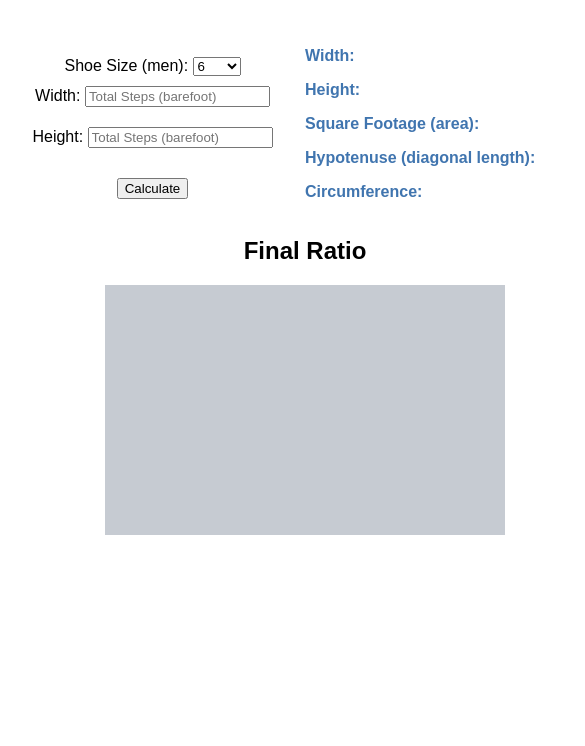
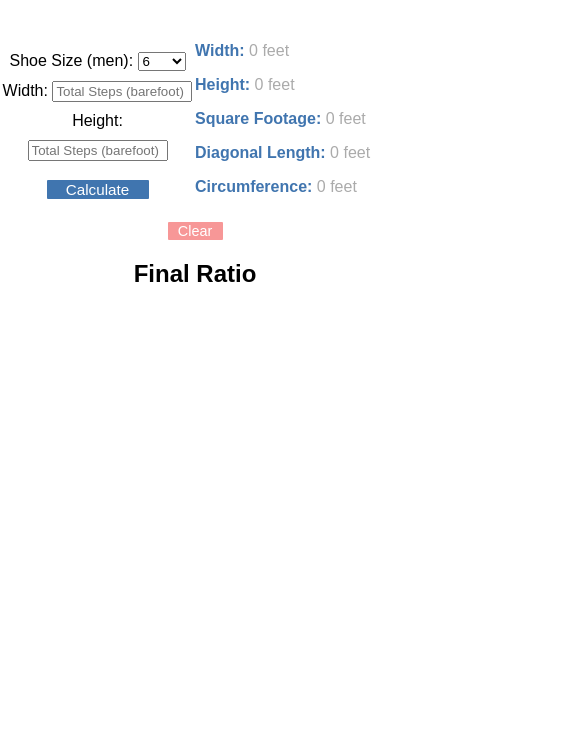
Before and after one commit to psalt21/pace-trace, a plain HTML site: page index.html in a window 390 px wide. Shown: the part 98-844 px from the top of the page, 585 px wide, since content can reach past the window. Drawn offline with Linux system fonts and the light colour scheme.

Commit message:
add clear button and improve layout and CSS for more responsiveness

```diff
--- a/index.html
+++ b/index.html
@@ -32,42 +32,48 @@
             <div id="results">
               <div class="result-section">
                 <div class="result-title">
-                  <p><strong>Width: </strong><span id="width-result"></span></p>
+                  <p><strong>Width: </strong><span id="width-result">0 feet</span></p>
                 </div>
               </div>
 
               <div class="result-section">
                   <div class="result-title">
-                    <p><strong>Height: </strong><span id="height-result"></span></p>
+                    <p><strong>Height: </strong><span id="height-result">0 feet</span></p>
                   </div>
               </div>
 
               <div class="result-section">
                   <div class="result-title">
-                    <p><strong>Square Footage (area): </strong><span id="area-result"></span></p>
+                    <p><strong>Square Footage: </strong><span id="area-result">0 feet</span></p>
                   </div>
               </div>
 
               <div class="result-section">
                   <div class="result-title">
-                    <p><strong>Hypotenuse (diagonal length): </strong><span id="hypot-result"></span></p>
+                    <p><strong>Diagonal Length: </strong><span id="hypot-result">0 feet</span></p>
                   </div>
               </div>
 
               <div class="result-section">
                   <div class="result-title">
-                    <p><strong>Circumference: </strong><span id="circum-result"></span></p>
+                    <p><strong>Circumference: </strong><span id="circum-result">0 feet</span></p>
                   </div>
               </div>
             </div>
           </div>
+
+          <div id="reset-button">
+            <button onclick="resetAll()" id="reset-all">Clear</button>
+          </div>
+
+          <h2>Final Ratio</h2>
           <div id="shape-result">
-            <h2>Final Ratio</h2>
             <div id="final-shape"></div>
           </div>
         </div>
 
 
+
         <script type="text/javascript" src="script.js"></script>
   </body>
 </html>
--- a/script.js
+++ b/script.js
@@ -47,7 +47,7 @@ function determineMultiplyRate(width, height){
   var multiplyRate = 10;
   var convertedWidthSize = width * multiplyRate;
   var convertedHeightSize = height * multiplyRate;
-  while(convertedWidthSize > 600 || convertedHeightSize > 400){
+  while(convertedWidthSize > 530 || convertedHeightSize > 250){
     multiplyRate = multiplyRate / 2;
     convertedWidthSize = width * multiplyRate;
     convertedHeightSize = height * multiplyRate;
@@ -136,3 +136,7 @@ function footSizeToInches(shoeSize){
   }
   return footSizeInInches;
 }
+
+function resetAll(){
+  calcuOutputs(0, 0);
+}
--- a/style.css
+++ b/style.css
@@ -6,7 +6,7 @@ body{
   margin-right: auto;
 }
 #top{
-  width: 610px;
+  max-width: 540px;
   text-align: center;
   display: block;
   margin-right: auto;
@@ -26,10 +26,16 @@ h3{
 h1{
   font-size: 2.7em;
 }
+h2{
+  text-align: center;
+}
 #shape-result{
-  width: auto;
-  height: auto;
-  text-align: center;*/
+  max-width: 540px;
+  /*height: 260px;
+  border-style: solid;
+  border-width: 1px;
+  border-color: gray;*/
+  text-align: center;
   margin-left: auto;
   margin-right: auto;
   margin-bottom: 25px;
@@ -38,8 +44,8 @@ h1{
 
 #final-shape{
   background-color: #c6cbd2;
-  width: 400px;
-  height: 250px;
+  width: 0px;
+  height: 0px;
   margin-right: auto;
   margin-left: auto;
 }
@@ -50,45 +56,57 @@ h1{
   font-weight: bold;
 }*/
 #inputs-and-results{
-  width: 610px;
-  height: auto;
+  max-width: 540px;
   margin: 0 auto;
 }
 #top-content{
-  width: 610px;
-  height: auto;
+  max-width: 540px;
   margin: 0 auto;
 }
 .inputs{
   width: 50%;
-  height: auto;
   text-align: center;
   float: left;
   margin: 35px 0 0 0;
 }
 #results{
   width: 50%;
-  height: auto;
   margin-left: auto;
   margin-right: auto;
   float: left;
-  margin: 9px 0 20px 0;
+  margin: 9px 0 10px 0;
 }
-#calculate{
-  margin-left: auto;
-  margin-right: auto;
-}
+
 .result-title{
   color: #ababab;
 }
 .input{
   margin-bottom: 10px;
   margin-top: 10px;
+  width: 132px;
+}
+#reset-button{
+  text-align: center;
+  width: 100%;
+}
+#reset-all{
+  margin: 0 0 0 0;
+  background-color: #f79797;
+  width: 55px;
+  height: inherit;
+  font-size: .9em;
+  border-radius: 1px;
 }
 button{
-  margin-left: 60px;
-  margin-top: 20px;
+  background: red;
+  width: 102px;
+  height: inherit;
+  margin-top: 9px;
+  background-color: #4075af;
+  border-style: none;
+  font-weight: normal;
+  color: white;
+  font-size: .95em;
+  cursor: pointer;
+  border-radius: 1px;
 }
-.shoe-size{
-
-}
```
